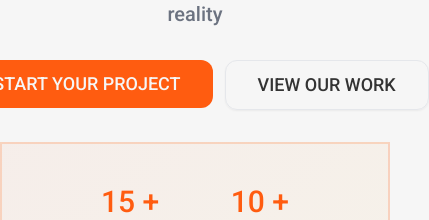
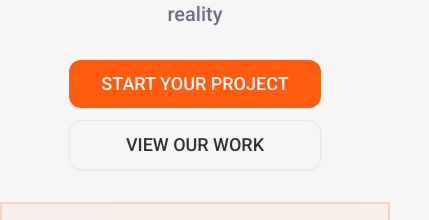
Before and after one commit to bachacode/bachacode-developers, a Next.js app: page /en in a window 390 px wide. Shown: the part 299-519 px from the top of the page, 429 px wide, since content can reach past the window. Built offline with nearby package versions, Linux system fonts and the light colour scheme; no server answers.

Commit message:
feat: improved responsiveness in mobile devices of hero section in home page

```diff
--- a/src/app/[locale]/page.tsx
+++ b/src/app/[locale]/page.tsx
@@ -139,7 +139,7 @@ export default function Home() {
           </div>
 
           {/* Contact Button */}
-          <div className="flex space-x-3">
+          <div className="flex flex-col md:flex-row gap-3">
             <Button size="lg" className="px-8 py-6 rounded-sm text-lg uppercase" asChild>
               <Link href="/contact">{t("hero.primary_button")}</Link>
             </Button>
```
